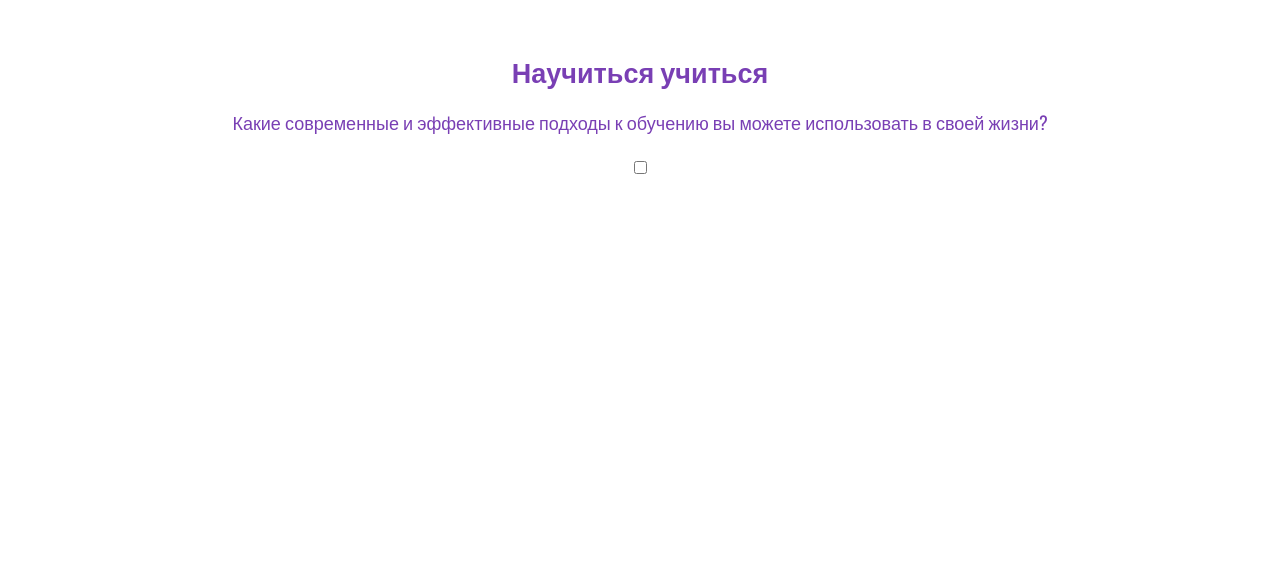
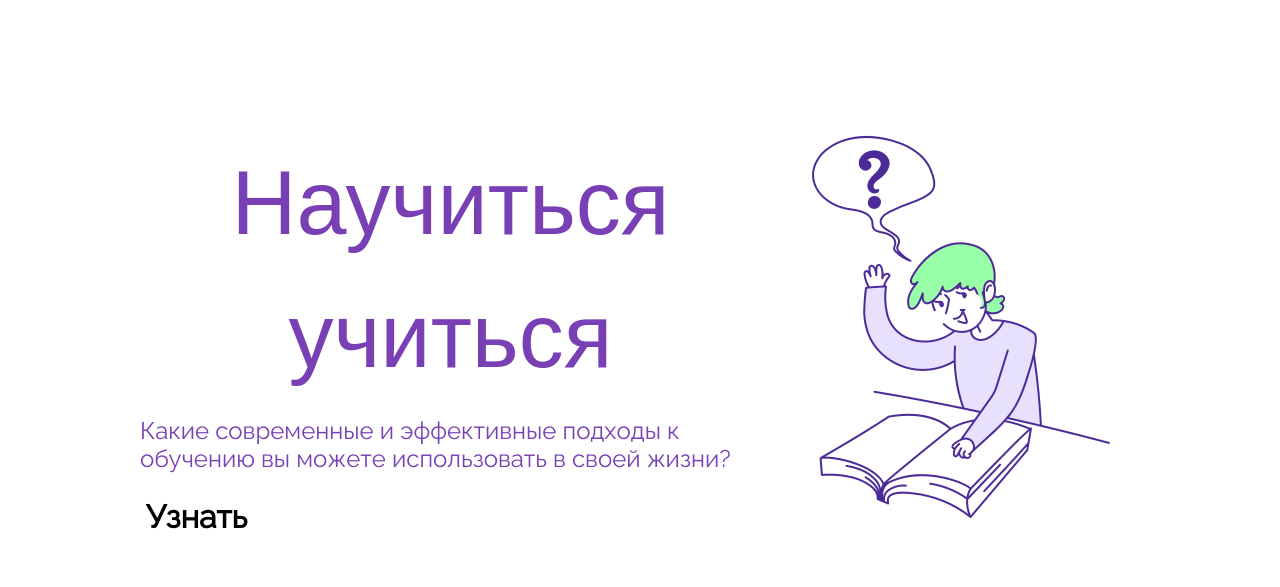
Before and after one commit to auroraptor/repeat, a React (Create React App) app: page / in a window 1280 px wide. Shown: the part 355-942 px from the top of the page. Before the commit the page ends 800 px from the top, so only its background shows below. Built offline with nearby package versions, Linux system fonts and the light colour scheme.

Commit message:
feat: align main screen blocks, add image, button, font

```diff
--- a/src/assets/fonts.scss
+++ b/src/assets/fonts.scss
@@ -1,8 +1,10 @@
-@import url('https://fonts.googleapis.com/css2?family=Montserrat&family=Yeseva+One&display=swap');
-@import url('https://fonts.googleapis.com/css2?family=Comfortaa&display=swap');
-@import url('https://fonts.googleapis.com/css2?family=Oswald&display=swap');
+@import url("https://fonts.googleapis.com/css2?family=Montserrat&family=Yeseva+One&display=swap");
+@import url("https://fonts.googleapis.com/css2?family=Comfortaa&display=swap");
+@import url("https://fonts.googleapis.com/css2?family=Oswald&display=swap");
+@import url("https://fonts.googleapis.com/css2?family=Raleway&display=swap");
 
-$font-family: 'Montserrat', sans-serif;
-$font-family: 'Yeseva One', cursive;
-$Comfortaa: 'Comfortaa', cursive;
-$Oswald: 'Oswald', sans-serif;
+$Montserrat: "Montserrat", sans-serif;
+$YesevaOne: "Yeseva One", cursive;
+$Comfortaa: "Comfortaa", cursive;
+$Oswald: "Oswald", sans-serif;
+$Raleway: 'Raleway', sans-serif;
--- a/src/components/Dashboard/Dashboard.module.scss
+++ b/src/components/Dashboard/Dashboard.module.scss
@@ -1,8 +1,45 @@
+@import "../../assets/colors.scss";
+@import "../../assets/fonts.scss";
+
 .dashboard {
+  display: grid;
+  grid-template-columns: minmax(250px, 750px) 1fr;
+  border: 3px dotted #fff;
+  padding: 73px 116px 66px 137px;
+}
+
+.column {
   display: flex;
   flex-direction: column;
+  justify-content: start;
+  align-items: start;
 }
 
 .title {
-    margin: 0;
+  margin: 0;
+  font-family: $Oswald;
+  font-style: normal;
+  font-weight: 400;
+  font-size: 90px;
+  line-height: 133px;
 }
+
+.subtitle {
+  font-family: $Raleway;
+  font-style: normal;
+  font-weight: 400;
+  font-size: 24px;
+  line-height: 28px;
+  // padding-top: 40px;
+  text-align: start;
+}
+
+.button {
+  font-family: $Raleway;
+  font-style: normal;
+  font-weight: 700;
+  font-size: 32px;
+  line-height: 38px;
+  background-color: transparent;
+  border: none;
+}
--- a/src/components/Dashboard/Dashboard.tsx
+++ b/src/components/Dashboard/Dashboard.tsx
@@ -5,13 +5,18 @@ type Props = {
 };
 
 export function Dashboard({ theme }: Props) {
+  const lead = require("../../images/lead-illustration.png");
   return (
     <div className={styles.dashboard}>
-      <h1 className={styles.title}>Научиться учиться</h1>
-      <p className={styles.subtitle}>
-        Какие современные и эффективные подходы к обучению вы можете
-        использовать в своей жизни?
-      </p>
+      <div className={styles.column}>
+        <h1 className={styles.title}>Научиться учиться</h1>
+        <p className={styles.subtitle}>
+          Какие современные и эффективные подходы к обучению вы можете
+          использовать в своей жизни?
+        </p>
+        <button className={styles.button}>Узнать</button>
+      </div>
+      <img src={lead} alt="Asking question illustration"></img>
     </div>
   );
 }
```
Also changed, not shown: src/images/lead-illustration.png (added), src/images/streamline-asking-question--illustrations--400x400.svg (deleted).
